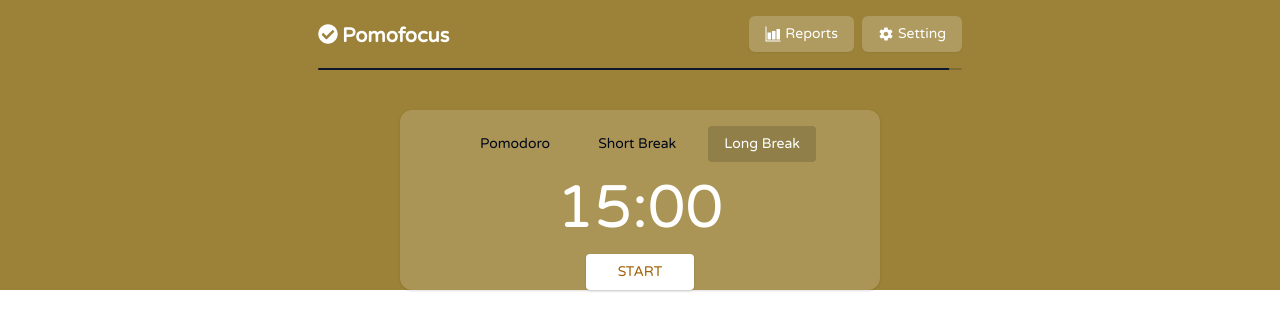
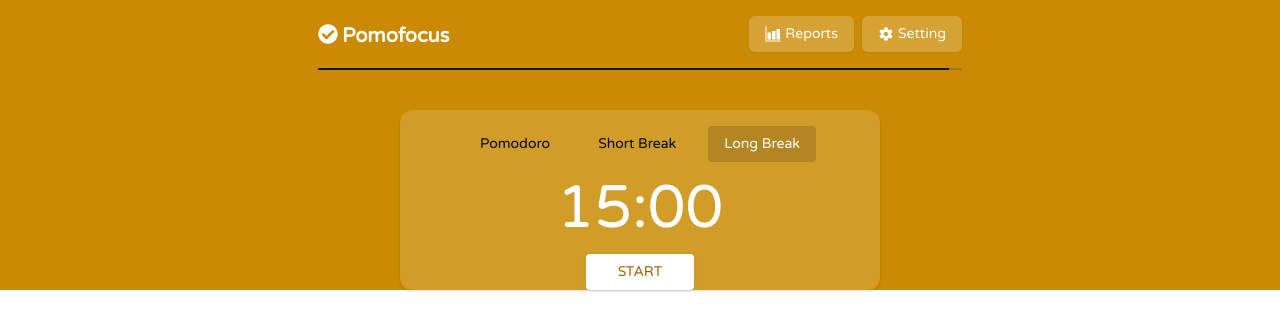
Before and after one commit to hoamx2602/pomodoro-nextjs, a Next.js app: page / in a window 1280 px wide. Shown: the top 330 px of the page. Built offline with nearby package versions, Linux system fonts and the light colour scheme.

Commit message:
feat: handle theme color

```diff
--- a/app/layout.tsx
+++ b/app/layout.tsx
@@ -18,9 +18,7 @@
   return (
     <ClerkProvider>
       <html lang="en">
-        <body className={varela.className}>
-          <div className="container m-auto bg-[#9B8238]">{children}</div>
-        </body>
+        <body className={varela.className}>{children}</body>
       </html>
     </ClerkProvider>
   );
--- a/app/page.tsx
+++ b/app/page.tsx
@@ -1,13 +1,22 @@
+"use client";
+
 import MainTimer from "@/components/main-timer";
 import Navbar from "@/components/navbar";
 import ProgressAction from "@/components/progress-action";
+import { useState } from "react";
 
 export default function Home() {
+  const [mainColor, setMainColor] = useState("bg-yellow-600");
+
+  console.log('🟢====>mainColor', mainColor);
+
   return (
-    <div className="w-[644px] m-auto">
-      <Navbar />
-      <ProgressAction />
-      <MainTimer />
+    <div className={mainColor}>
+      <div className="m-auto w-[644px] ">
+        <Navbar />
+        <ProgressAction />
+        <MainTimer setMainColor={setMainColor} />
+      </div>
     </div>
   );
 }
--- a/components/main-timer.tsx
+++ b/components/main-timer.tsx
@@ -5,7 +5,11 @@
 import { Button } from "@/components/ui/button";
 import { cn } from "@/lib/utils";
 
-const MainTimer: React.FC = () => {
+interface MainTimerProps {
+  setMainColor: (color: string) => void;
+}
+
+const MainTimer = ({ setMainColor }: MainTimerProps) => {
   const [time, setTime] = useState<number>(900); // Default to 15 minutes
   const [isRunning, setIsRunning] = useState<boolean>(false);
   const [mode, setMode] = useState<"Pomodoro" | "Short Break" | "Long Break">(
@@ -40,10 +44,12 @@
   ) => {
     setMode(newMode);
     setTime(modes[newMode]);
+    setMainColor("bg-blue-900");
   };
 
   const handleStart = () => {
     setIsRunning(!isRunning);
+    setMainColor("bg-black");
   };
 
   const formatTime = (seconds: number) => {
```
Also changed, not shown: app/home/page.tsx (added).
